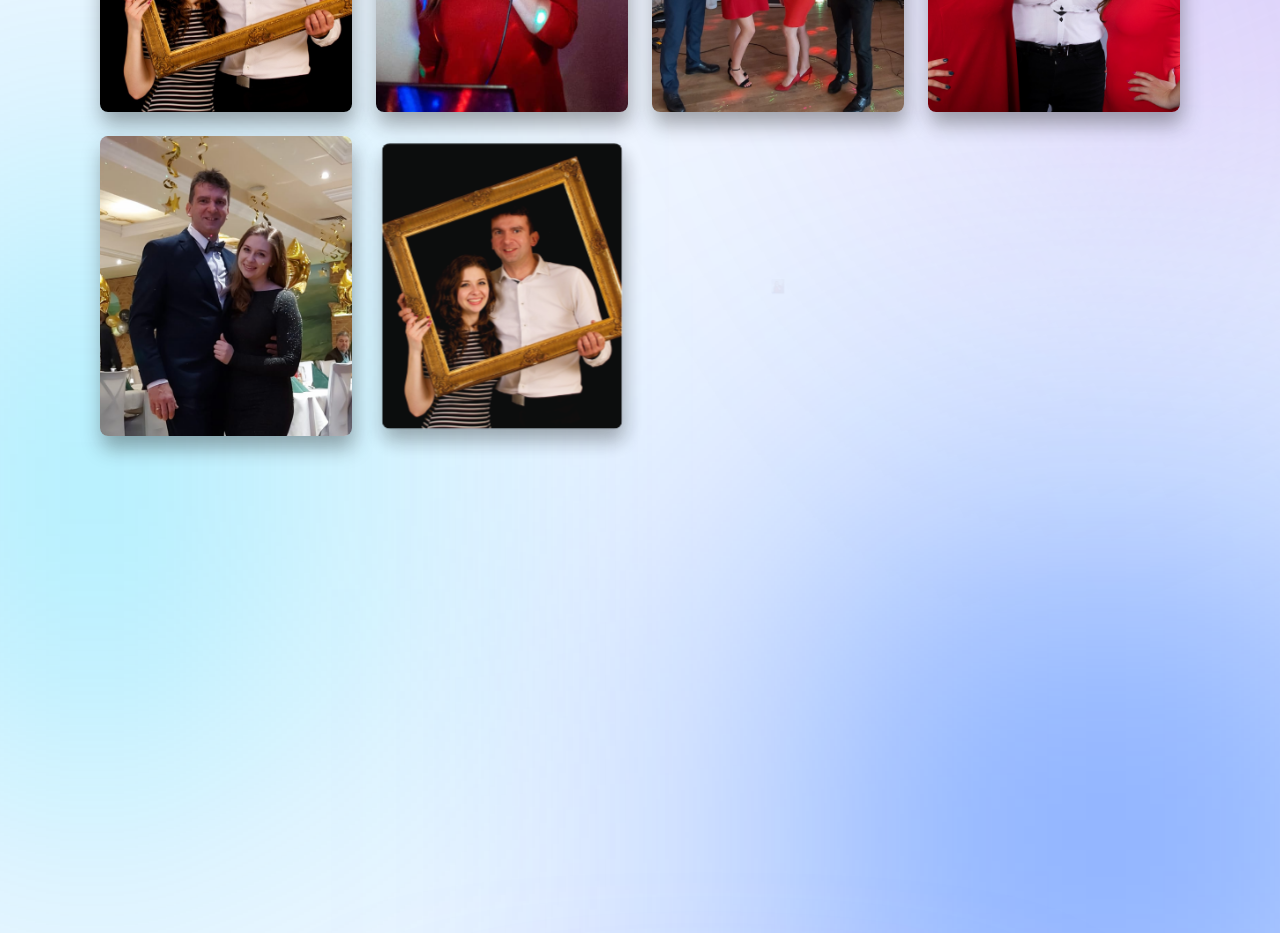
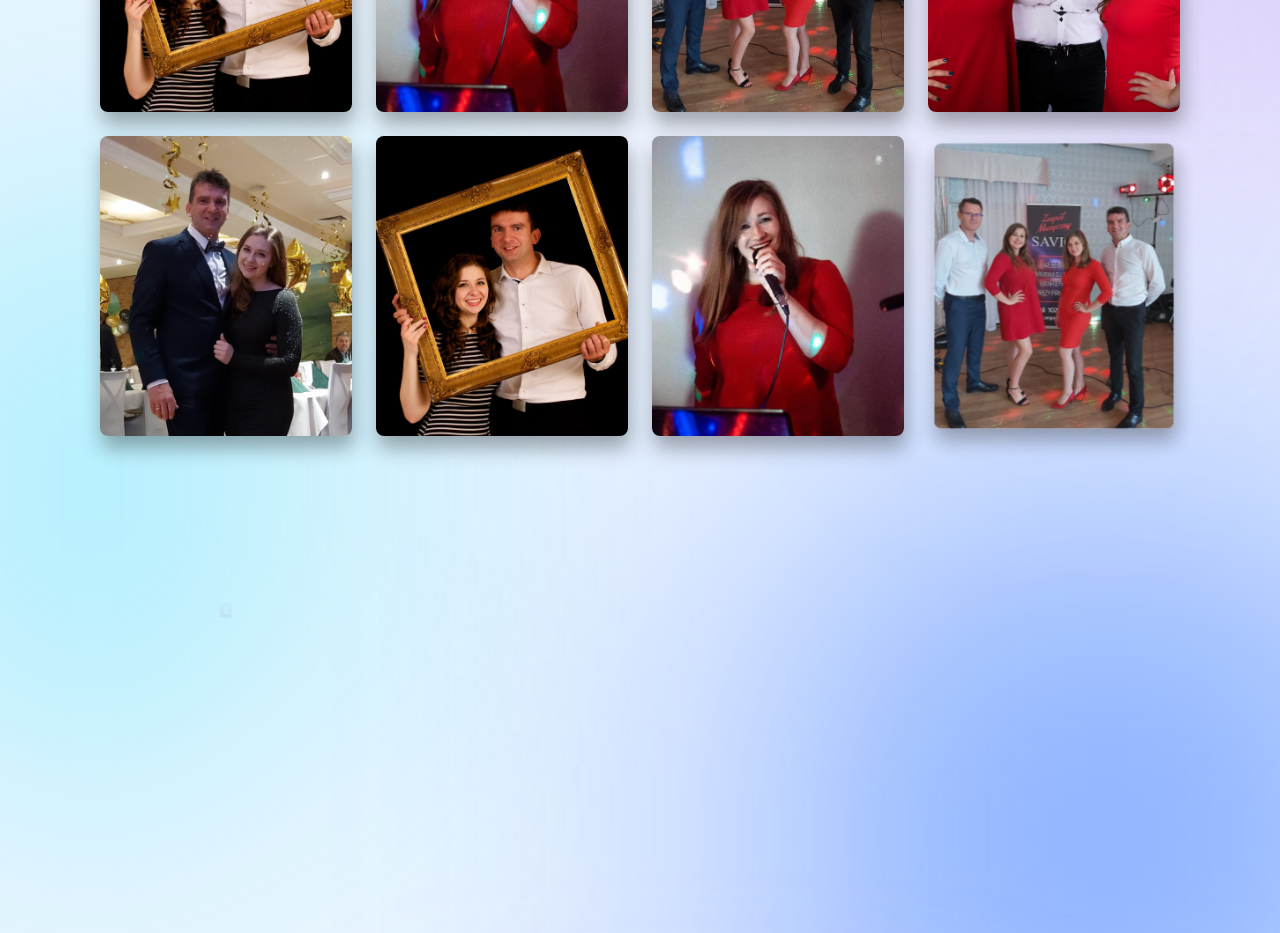
Before and after one commit to F3azy/Savio, a React (Vite) app: page /galeria in a window 1280 px wide. Shown: the part 900-1833 px from the top of the page. Built offline with nearby package versions, Linux system fonts and the light colour scheme.

Commit message:
changes the delay in gallery of main stagger containrer

```diff
--- a/src/pages/Gallery.jsx
+++ b/src/pages/Gallery.jsx
@@ -45,7 +45,7 @@ const Gallery = () => {
       initial="hidden"
       whileInView="visible"
       viewport={{ once: true }}
-      variants={staggerContainer(2, 0.75)}
+      variants={staggerContainer(1.5, 0.75)}
       className="flex flex-col gap-y-[36px] py-2"
     >
       <motion.div
```
